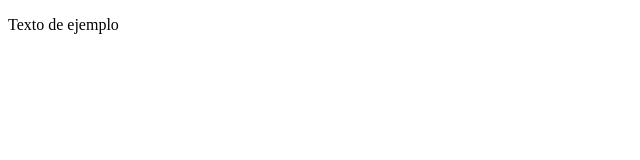
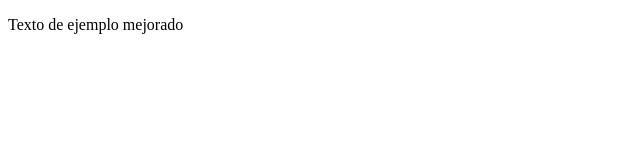
Before and after one commit to natirivero/demoCursoPrework, a plain HTML site: page index.html in a window 1280 px wide. Shown: the full height of the page, 0-640 px from the left. Drawn offline with Linux system fonts and the light colour scheme.

Commit message:
añadimos texto mejorado

```diff
--- a/index.html
+++ b/index.html
@@ -8,7 +8,7 @@
 </head>
 <body>
     <p>
-        Texto de ejemplo
+        Texto de ejemplo mejorado
     </p>
 </body>
 </html>
```
